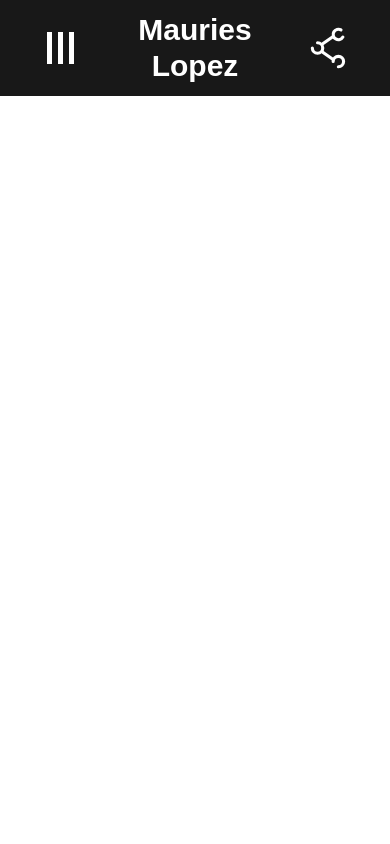
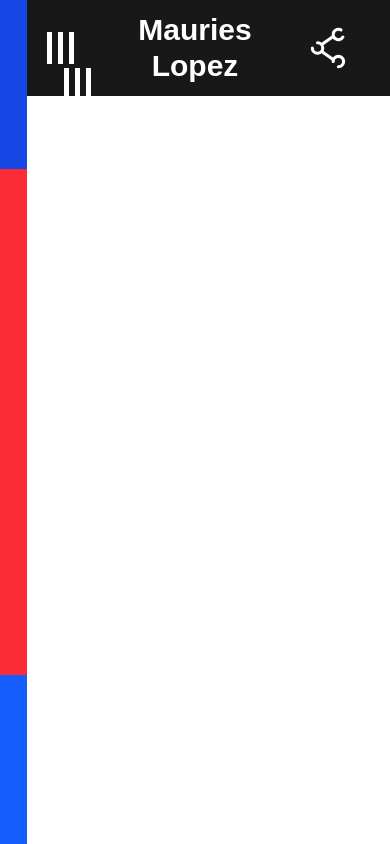
Before and after one commit to mauries-lopez/Personal-Portfolio-Webpage, a React (Vite) app: page / in a window 390 px wide. Both pictures are taken after a click on the element 60 px from the left and 48 px from the top of the page. Built offline with nearby package versions, Linux system fonts and the light colour scheme.

Commit message:
Added mobile menu
- Opens once hamburger button is clicked.

```diff
--- a/src/App.jsx
+++ b/src/App.jsx
@@ -3,17 +3,32 @@ import "./index.css"
 import { useState } from "react";
 import { LoadingScreen } from './components/LoadingScreen';
 import { NavigationBar } from './components/NavigationBar';
+import { MobileMenu } from './components/MobileMenu';
 
 function App() {
 
   const [ isLoaded, setIsLoaded ] = useState(false)
+  const [ curHamburgerStatus, setCurHamburgerStatus ] = useState(false);
 
   return (
-    <>
-      {!isLoaded && <LoadingScreen onComplete={() => setIsLoaded(true)} />}
-      {isLoaded && <NavigationBar/>}
-    </>
-  )
+    <div className="relative w-full h-dvh">
+      {!isLoaded &&
+        <LoadingScreen onComplete={() => setIsLoaded(true)} />
+      }
+
+      {isLoaded &&
+        <NavigationBar
+          setCurHamburgerStatus={setCurHamburgerStatus}
+        />
+      }
+
+      {curHamburgerStatus &&
+        <MobileMenu
+          setCurHamburgerStatus={setCurHamburgerStatus}
+        />
+      }
+    </div>
+  );
 }
 
 export default App
--- /dev/null
+++ b/src/components/MobileMenu.jsx
@@ -0,0 +1,25 @@
+
+export const MobileMenu = ({curHamburgerStatus, setCurHamburgerStatus}) => {
+
+    function handleHamburgerClick(){
+        setCurHamburgerStatus(false);
+    }
+
+    return (
+        <div className="absolute h-dvh sm:w-[100%] md:w-[50%] bg-blue-700 text-white flex flex-col">
+            <div id="upperPortion" className="relative h-[20%] w-full flex flex-row justify-start items-center transform transition-transform duration-500 ease-in-out translate-x-0">
+                <div className="relative left-[4rem] transform transition-transform duration-200 hover:scale-125 flex flex-row space-x-1.5 cursor-pointer" id="hamburgerBtn" onClick={handleHamburgerClick}>
+                    <div className="w-[0.3rem] h-[2rem] bg-white duration-300"></div>
+                    <div className="w-[0.3rem] h-[2rem] bg-white duration-300"></div>
+                    <div className="w-[0.34rem] h-[2rem] bg-white duration-300"></div>
+                </div>
+            </div>
+            <div id="middlePortion" className="relative h-[60%] w-full bg-red-500">
+
+            </div>
+            <div id="lowerPortion" className="relative h-[20%] w-full bg-blue-600">
+
+            </div>
+        </div>
+    );
+}
--- a/src/components/NavigationBar.jsx
+++ b/src/components/NavigationBar.jsx
@@ -1,24 +1,28 @@
 import socialMediaLogo from '../assets/socialMediaLogo.svg'
 
-export const NavigationBar = () => {
+export const NavigationBar = ({ curHamburgerStatus, setCurHamburgerStatus}) => {
+
+    function handleHamburgerClick(){
+        setCurHamburgerStatus(true);
+    }
 
     return (
-        <nav className="w-dvw h-[6rem] background-color: bg-black opacity-90 flex flex-row items-center">
-            <div className="h-full w-xs flex flex-row space-x-1.5 justify-center items-center" id="hamburgerPartition">
-                <div className="transform transition-transform duration-200 hover:scale-120 flex flex-row space-x-1.5 cursor-pointer" id="hamburgerBtn">
+        <nav className="absolute w-dvw h-[6rem] background-color: bg-black opacity-90 flex flex-row items-center">
+            <div className="relative h-full w-xs flex flex-row space-x-1.5 justify-center items-center" id="hamburgerPartition" >
+                <div className="transform transition-transform duration-200 hover:scale-125 flex flex-row space-x-1.5 cursor-pointer" id="hamburgerBtn" onClick={handleHamburgerClick}>
                     <div className="w-[0.3rem] h-[2rem] bg-white duration-300"></div>
                     <div className="w-[0.3rem] h-[2rem] bg-white duration-300"></div>
                     <div className="w-[0.34rem] h-[2rem] bg-white duration-300"></div>
                 </div>
             </div>
-            <div className="h-full w-full" id="titlePartition">
+            <div className="relative h-full w-full" id="titlePartition">
                 <div className="h-full w-full flex flex-row items-center justify-center text-3xl font-bold text-white text-center">
                     <span > Mauries Lopez </span>
                 </div>
             </div>
-            <div className="h-full w-xs" id="socialMediaPartition">
-                <div className="transform transition-transform duration-200 hover:scale-120 h-full w-full flex flex-row items-center justify-center cursor-pointer ">
-                    <img src={socialMediaLogo} alt="Social Media Logo" width="50"/>
+            <div className="relative h-full w-xs" id="socialMediaPartition">
+                <div className="h-full w-full flex flex-row items-center justify-center ">
+                    <img src={socialMediaLogo} alt="Social Media Logo" width="50" className="cursor-pointer transform transition-transform duration-200 hover:scale-125"/>
                 </div>
             </div>
         </nav>
--- a/src/index.css
+++ b/src/index.css
@@ -6,7 +6,6 @@ html, body {
   font-family: "Space Grotesk", sans-serif;
   background: white;
   color: black;
-  overflow: hidden;
   caret-color: transparent;
 }
 
@@ -21,7 +20,7 @@ html, body {
     }
   }
 
-  .animate-loading-bar{
+.animate-loading-bar{
     animation: loading 0.8s ease infinite;
   }
 }
```
Also changed, not shown: 1 other file (tests, documents, lock files or other folders).
